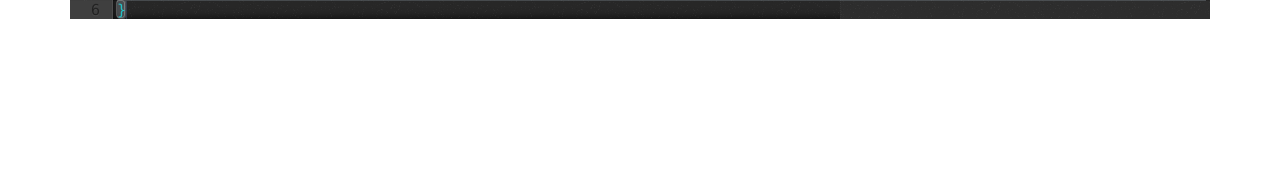
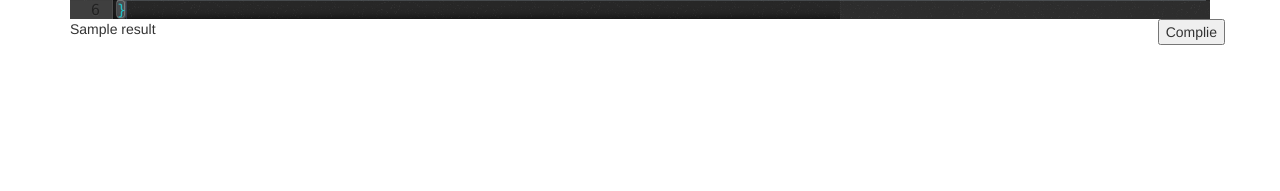
Before and after one commit to easyeditor-dev/EasyEditor, a Flask app: template templates/index.html in a window 1280 px wide. Shown: the part 161-352 px from the top of the page. Run offline with Flask 2, Linux system fonts and the light colour scheme; the template is opened without the code that fills it: most values are stand-ins (such as "Sample title", 1, 10 or a date in 2020); some libraries are stand-ins or nearby versions.

Commit message:
진짜수정한거

```diff
--- a/easyeditor.py
+++ b/easyeditor.py
@@ -1,6 +1,9 @@
 import sys
 from os import mkdir
 from os.path import isdir
+import subprocess
+import shlex
+
 
 from flask import Flask
 from flask import render_template, request
@@ -46,6 +49,19 @@ USER_FILE_DIR_PATH = './static/UserFile/'
 def index():
     return render_template('index.html')
 
+@easy_editor.route('/_file_compile')
+def file_compile():
+    filename = request.form['filename']
+    result = subprocess_open('gcc -wall -ggdb -0 ' + USER_FILE_DIR_PATH +filename)
+    return render_template('index.html',result = result)
+
+def subprocess_open(command):
+    popen = subprocess.Popen(command, stdout=subprocess.PIPE, stderr=subprocess.PIPE, shell = True)
+    (stdoutdata, stderrdata) = popen.communicate()
+    return stdoutdata,stderrdata
+
+
+
 @easy_editor.route('/_code_to_file', methods=['POST'])
 def code_to_file():
     filename = request.form['filename']
--- a/requirements.txt
+++ b/requirements.txt
@@ -19,7 +19,6 @@ Jinja2==2.8
 Mako==1.0.4
 MarkupSafe==0.23
 passlib==1.6.5
-psycopg2==2.6.1
 pycparser==2.14
 python-editor==1.0
 six==1.10.0
--- a/templates/index.html
+++ b/templates/index.html
@@ -123,7 +123,16 @@
         </div><!-- /.container-fluid -->
     </nav>
     <div id="editor"></div>
-    <div id="container"></div>
+    <div id="container">
+        <form action="{{ url_for('file_compile') }}">
+         <ul class="nav navbar-nav navbar-right">
+                 <input type="button" value="Complie"><br>
+                </ul>
+            </form>
+        <p>
+            {{ result }}
+        </p>
+    </div>
 </div>
 <script src="{{ url_for('static', filename='components/ace-builds/src-min/ace.js') }}"
         type="text/javascript" charset="utf-8"></script>
```
Also changed, not shown: 1 other file.
